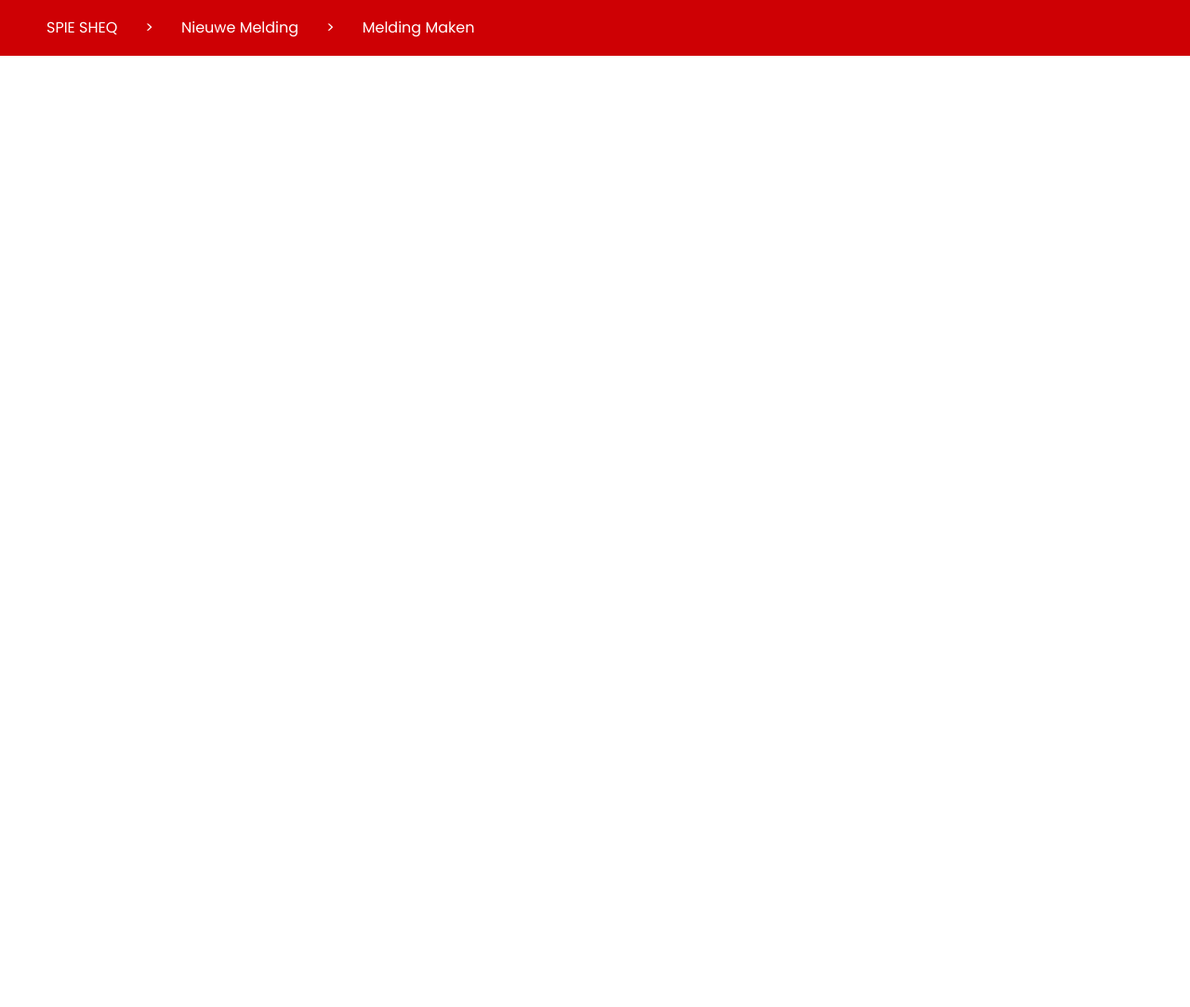
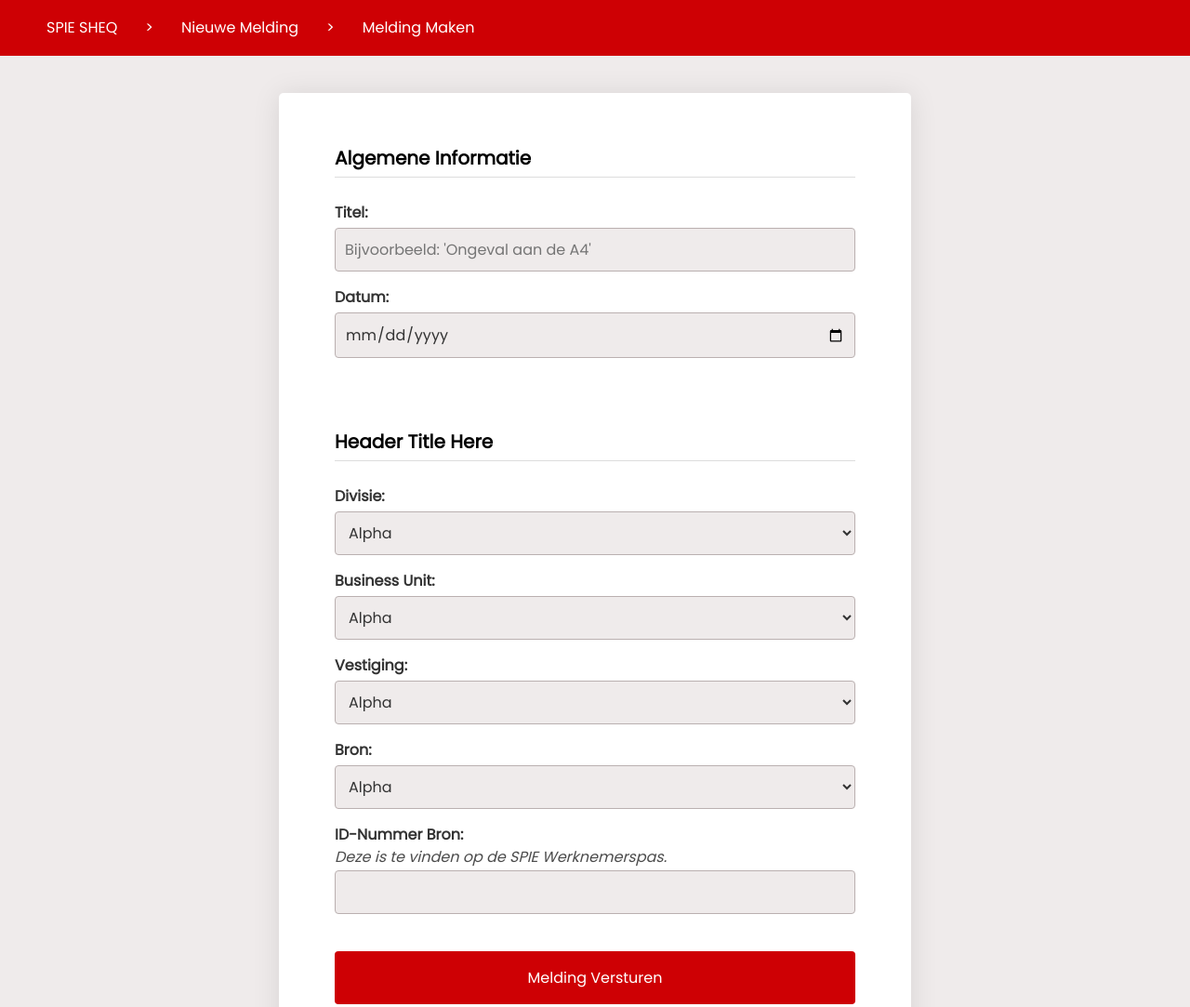
Before and after one commit to AJGeel/SHEQ, a plain HTML site: page melding-maken.html in a window 1280 px wide. Shown: the top 1083 px of the page at 93% size. Before the commit the page ends 800 px from the top, so only its background shows below. Drawn offline with Linux system fonts and the light colour scheme.

Commit message:
Add files via upload

```diff
--- a/css/style.css
+++ b/css/style.css
@@ -64,6 +64,7 @@ nav a:hover{
     width: 100%;
     background-color: #EBECEF;
     box-sizing: border-box;
+    justify-content: center;
 
     display: flex;
     overflow: hidden;
@@ -71,6 +72,12 @@ nav a:hover{
 
 .container.red{
     background-color: #efebeb;
+}
+
+@media only screen and (max-width: 800px){
+    .container{
+        background-color: green !important;
+    }
 }
 
 .left{
@@ -308,6 +315,10 @@ nav a:hover{
     box-shadow: 0px 10px 30px rgba(0,0,0,.2);
 }
 
+.table-options img{
+    max-width: 18px;
+}
+
 .table-options .search-bar{
     padding: 20px 32px !important;
     margin-right: auto;
@@ -367,6 +378,86 @@ nav a:hover{
     padding: 20px;
 }
 
+.melding-form{
+    margin-top: 100px;
+    padding: 60px;
+    box-sizing: border-box;
+    width: 680px;
+    background-color: #fff;
+    animation: fadeInFromBottom 1s ease-in-out;
+    border-radius: 5px;
+    box-shadow: 0px 2px 30px rgba(0,0,0,.1);
+    margin-bottom: 60px;
+}
+
+.melding-form h2{
+    border-bottom: 1px solid #ddd;
+    font-size: 20px;
+    font-weight: 600;
+    padding-bottom: 10px;
+    margin-bottom: 30px;
+    margin-top: 60px;
+}
+
+.melding-form h2:first-child{
+    margin-top: 0px;
+}
+
+.melding-form label{
+    font-weight: 600;
+    display: block;
+    margin-bottom: 8px;
+    color: #333;
+}
+
+.melding-form input{
+    width: 100%;
+    padding: 10px;
+    border-radius: 4px;
+    border: 1px solid #bab0b0;
+    background-color: #efebeb;
+    margin-bottom: 20px;
+    font-size: 16px;
+    font-family: "Poppins", sans-serif;
+    color: #333;
+    box-sizing: border-box;
+}
+
+.melding-form select{
+    width: 100%;
+    padding: 10px;
+    border-radius: 4px;
+    border: 1px solid #bab0b0;
+    background-color: #efebeb;
+    margin-bottom: 20px;
+    font-size: 16px;
+    font-family: "Poppins", sans-serif;
+    color: #333;
+    box-sizing: border-box;
+}
+
+.melding-form .form-comment{
+    font-style: italic;
+    opacity: .7;
+    margin-bottom: 6px;
+}
+
+.melding-form button{
+    margin-top: 20px;
+    width: 100%;
+    padding: 16px;
+    background-color: var(--spie-red);
+    border: none;
+    color: #fff;
+    font-family: "Poppins", sans-serif;
+    font-size: 16px;
+    border-radius: 4px;
+}
+
+.melding-form button:hover{
+    cursor: pointer;
+}
+
 
 /*     */
 
--- a/melding-maken.html
+++ b/melding-maken.html
@@ -22,10 +22,63 @@
 <div class="container red">
     <form class="melding-form">
         <h2>Algemene Informatie</h2>
-        <h3></h3>
+        <label for="titel">Titel:</label>
+        <input type="text" id="titel" name="input-01" placeholder="Bijvoorbeeld: 'Ongeval aan de A4'">
+        <label for="datum">Datum:</label>
+        <input type="date" id="datum" name="input-01">
+
+        <h2>Header Title Here</h2>
+        <label for="titel">Divisie:</label>
+        <select name="options">
+            <option value="alpha">Alpha</option>
+            <option value="beta">Beta</option>
+            <option value="gamma">Gamma</option>
+            <option value="delta">Delta</option>
+            <option value="epsilon">Epsilon</option>
+        </select>
+
+        <label for="titel">Business Unit:</label>
+        <select name="options">
+            <option value="alpha">Alpha</option>
+            <option value="beta">Beta</option>
+            <option value="gamma">Gamma</option>
+            <option value="delta">Delta</option>
+            <option value="epsilon">Epsilon</option>
+        </select>
+
+        <label for="titel">Vestiging:</label>
+        <select name="options">
+            <option value="alpha">Alpha</option>
+            <option value="beta">Beta</option>
+            <option value="gamma">Gamma</option>
+            <option value="delta">Delta</option>
+            <option value="epsilon">Epsilon</option>
+        </select>
+
+        <label for="titel">Bron:</label>
+        <select name="options">
+            <option value="alpha">Alpha</option>
+            <option value="beta">Beta</option>
+            <option value="gamma">Gamma</option>
+            <option value="delta">Delta</option>
+            <option value="epsilon">Epsilon</option>
+        </select>
+
+        <label for="titel">ID-Nummer Bron:</label>
+        <p class="form-comment">Deze is te vinden op de SPIE Werknemerspas.</p>
+        <input type="number" id="datum" name="input-01">
+
+
+        <button onclick="logFunction()">Melding Versturen</button>
     </form>
 
 </div>
 
+<script>
+function logFunction(){
+    alert("Dit formulier werkt natuurlijk nog niet.");
+}
+</script>
+
 </body>
 </html>
```
Also changed, not shown: meldregister.html (+2 -2 lines), i/icon-check.png (added), i/icon-edit.png (added).
